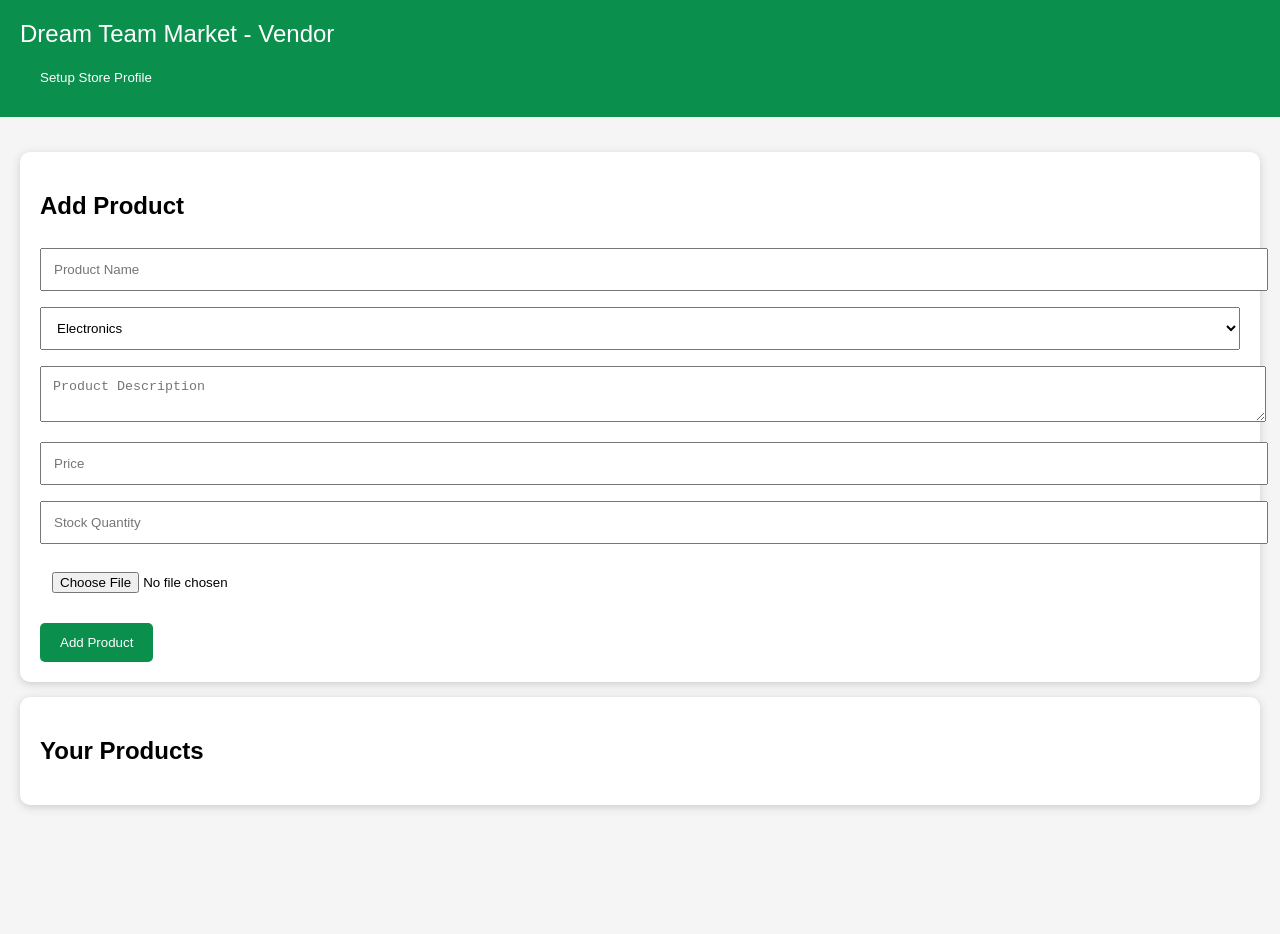
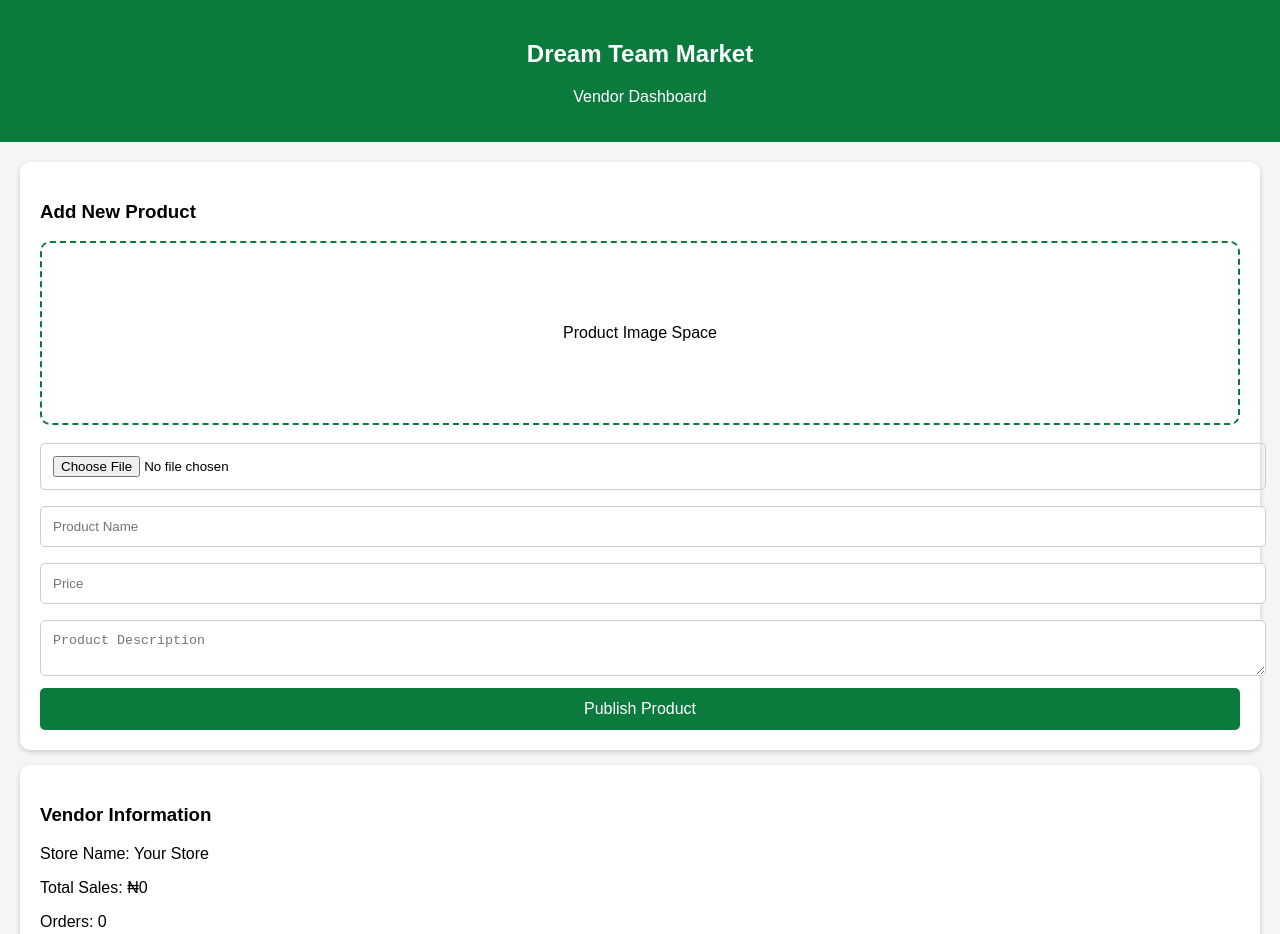
Before and after one commit to appusglobaldata-beep/dream-team-market, a website: page vendor.html in a window 1280 px wide. Shown: the top 934 px of the page. Before the commit the page ends 840 px from the top, so only its background shows below. Drawn offline with Linux system fonts and the light colour scheme.

Commit message:
Update vendor.html

```diff
--- a/vendor.html
+++ b/vendor.html
@@ -1,29 +1,24 @@
 <!DOCTYPE html>
 <html>
 <head>
-<title>Vendor Dashboard - Dream Team Market</title>
+
+<title>Dream Team Market - Vendor</title>
+
+<meta name="viewport" content="width=device-width, initial-scale=1.0">
 
 <style>
+
 body{
 font-family:Arial;
 margin:0;
 background:#f5f5f5;
 }
 
-.header{
-background:#0b8f4d;
+header{
+background:#0b7a3d;
 color:white;
 padding:20px;
-font-size:24px;
-}
-
-button{
-background:#0b8f4d;
-color:white;
-border:0;
-padding:12px 20px;
-border-radius:5px;
-margin-top:10px;
+text-align:center;
 }
 
 .container{
@@ -33,39 +28,55 @@ padding:20px;
 .card{
 background:white;
 padding:20px;
-margin:15px 0;
+margin-bottom:15px;
 border-radius:10px;
-box-shadow:0 2px 8px #ccc;
+box-shadow:0 2px 5px #ccc;
 }
 
-input,textarea,select{
+input,textarea{
 width:100%;
 padding:12px;
 margin:8px 0;
+border:1px solid #ccc;
+border-radius:5px;
 }
 
-.product img{
-width:100px;
-height:100px;
-object-fit:cover;
+button{
+width:100%;
+padding:12px;
+background:#0b7a3d;
+color:white;
+border:none;
+border-radius:5px;
+font-size:16px;
+}
+
+.image-box{
+height:180px;
+border:2px dashed #0b7a3d;
+display:flex;
+align-items:center;
+justify-content:center;
+margin-bottom:10px;
 border-radius:10px;
 }
+
 </style>
 
 </head>
 
+
 <body>
 
-<div class="header">
-Dream Team Market - Vendor
 
-<br>
+<header>
 
-<button onclick="window.location.href='vendor-profile.html'">
-Setup Store Profile
-</button>
+<h2>Dream Team Market</h2>
 
-</div>
+<p>Vendor Dashboard</p>
+
+</header>
+
 
 
 <div class="container">
@@ -73,30 +84,37 @@ Setup Store Profile
 
 <div class="card">
 
-<h2>Add Product</h2>
 
-<input id="name" placeholder="Product Name">
-
-<select id="category">
-<option>Electronics</option>
-<option>Fashion</option>
-<option>Food</option>
-<option>Services</option>
-<option>Others</option>
-</select>
+<h3>Add New Product</h3>
 
 
-<textarea id="description" placeholder="Product Description"></textarea>
+<div class="image-box">
 
-<input id="price" placeholder="Price">
+Product Image Space
 
-<input id="stock" placeholder="Stock Quantity">
-
-<input type="file" id="image" accept="image/*">
+</div>
 
 
-<button onclick="addProduct()">
-Add Product
+<input type="file" accept="image/*">
+
+
+
+<input type="text" placeholder="Product Name">
+
+
+
+<input type="number" placeholder="Price">
+
+
+
+<textarea placeholder="Product Description"></textarea>
+
+
+
+<button>
+
+Publish Product
+
 </button>
 
 
@@ -106,124 +124,23 @@ Add Product
 
 <div class="card">
 
-<h2>Your Products</h2>
 
-<div id="products"></div>
+<h3>Vendor Information</h3>
 
 
-</div>
+<p>Store Name: Your Store</p>
+
+<p>Total Sales: ₦0</p>
+
+<p>Orders: 0</p>
 
 
 </div>
 
 
 
-<script>
-
-
-function addProduct(){
-
-
-let file=document.getElementById("image").files[0];
-
-
-if(!file){
-alert("Select product image");
-return;
-}
-
-
-let reader=new FileReader();
-
-
-reader.onload=function(){
-
-
-let product={
-
-name:document.getElementById("name").value,
-
-category:document.getElementById("category").value,
-
-description:document.getElementById("description").value,
-
-price:document.getElementById("price").value,
-
-stock:document.getElementById("stock").value,
-
-image:reader.result
-
-};
-
-
-let products=JSON.parse(localStorage.getItem("products")) || [];
-
-
-products.push(product);
-
-
-localStorage.setItem("products",JSON.stringify(products));
-
-
-alert("Product Added");
-
-
-showProducts();
-
-
-};
-
-
-reader.readAsDataURL(file);
-
-
-}
-
-
-
-function showProducts(){
-
-
-let products=JSON.parse(localStorage.getItem("products")) || [];
-
-
-let output="";
-
-
-products.forEach(function(p){
-
-
-output+=`
-
-<div class="product">
-
-<img src="${p.image}">
-
-<h3>${p.name}</h3>
-
-<p>Category: ${p.category}</p>
-
-<p>Price: ₦${p.price}</p>
-
-<p>Stock: ${p.stock}</p>
-
 </div>
 
-`;
-
-});
-
-
-document.getElementById("products").innerHTML=output;
-
-
-}
-
-
-showProducts();
-
-
-</script>
 
 
 </body>
```
